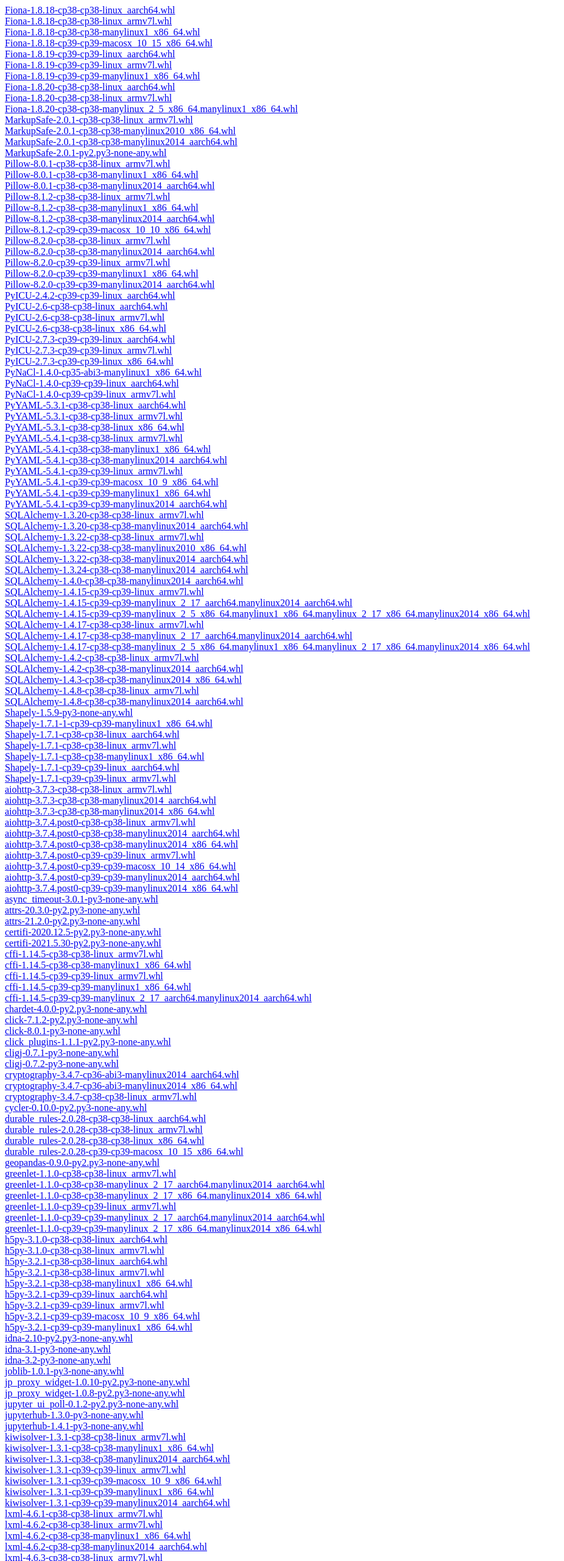
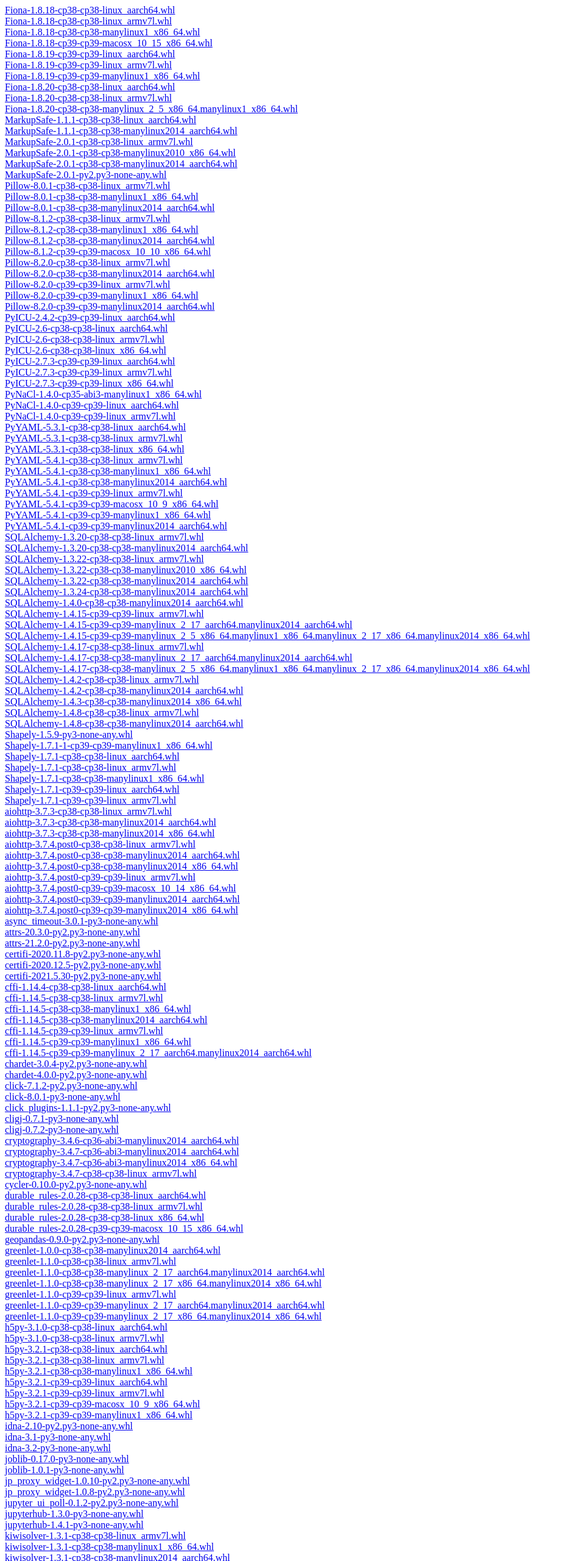
Before and after one commit to OpenComputingLab/vce-wheelhouse, a plain HTML site: page index.html in a window 1280 px wide. Shown: the top 2560 px of the page at 61% size, without its empty margins (0-926 px from the left). Drawn offline with Linux system fonts and the light colour scheme.

Commit message:
Legacy updates

```diff
--- a/index.html
+++ b/index.html
@@ -12,6 +12,8 @@
 <a href="wheelhouse/Fiona-1.8.20-cp38-cp38-linux_aarch64.whl">Fiona-1.8.20-cp38-cp38-linux_aarch64.whl</a><br/>
 <a href="wheelhouse/Fiona-1.8.20-cp38-cp38-linux_armv7l.whl">Fiona-1.8.20-cp38-cp38-linux_armv7l.whl</a><br/>
 <a href="wheelhouse/Fiona-1.8.20-cp38-cp38-manylinux_2_5_x86_64.manylinux1_x86_64.whl">Fiona-1.8.20-cp38-cp38-manylinux_2_5_x86_64.manylinux1_x86_64.whl</a><br/>
+<a href="wheelhouse/MarkupSafe-1.1.1-cp38-cp38-linux_aarch64.whl">MarkupSafe-1.1.1-cp38-cp38-linux_aarch64.whl</a><br/>
+<a href="wheelhouse/MarkupSafe-1.1.1-cp38-cp38-manylinux2014_aarch64.whl">MarkupSafe-1.1.1-cp38-cp38-manylinux2014_aarch64.whl</a><br/>
 <a href="wheelhouse/MarkupSafe-2.0.1-cp38-cp38-linux_armv7l.whl">MarkupSafe-2.0.1-cp38-cp38-linux_armv7l.whl</a><br/>
 <a href="wheelhouse/MarkupSafe-2.0.1-cp38-cp38-manylinux2010_x86_64.whl">MarkupSafe-2.0.1-cp38-cp38-manylinux2010_x86_64.whl</a><br/>
 <a href="wheelhouse/MarkupSafe-2.0.1-cp38-cp38-manylinux2014_aarch64.whl">MarkupSafe-2.0.1-cp38-cp38-manylinux2014_aarch64.whl</a><br/>
@@ -86,19 +88,24 @@
 <a href="wheelhouse/async_timeout-3.0.1-py3-none-any.whl">async_timeout-3.0.1-py3-none-any.whl</a><br/>
 <a href="wheelhouse/attrs-20.3.0-py2.py3-none-any.whl">attrs-20.3.0-py2.py3-none-any.whl</a><br/>
 <a href="wheelhouse/attrs-21.2.0-py2.py3-none-any.whl">attrs-21.2.0-py2.py3-none-any.whl</a><br/>
+<a href="wheelhouse/certifi-2020.11.8-py2.py3-none-any.whl">certifi-2020.11.8-py2.py3-none-any.whl</a><br/>
 <a href="wheelhouse/certifi-2020.12.5-py2.py3-none-any.whl">certifi-2020.12.5-py2.py3-none-any.whl</a><br/>
 <a href="wheelhouse/certifi-2021.5.30-py2.py3-none-any.whl">certifi-2021.5.30-py2.py3-none-any.whl</a><br/>
+<a href="wheelhouse/cffi-1.14.4-cp38-cp38-linux_aarch64.whl">cffi-1.14.4-cp38-cp38-linux_aarch64.whl</a><br/>
 <a href="wheelhouse/cffi-1.14.5-cp38-cp38-linux_armv7l.whl">cffi-1.14.5-cp38-cp38-linux_armv7l.whl</a><br/>
 <a href="wheelhouse/cffi-1.14.5-cp38-cp38-manylinux1_x86_64.whl">cffi-1.14.5-cp38-cp38-manylinux1_x86_64.whl</a><br/>
+<a href="wheelhouse/cffi-1.14.5-cp38-cp38-manylinux2014_aarch64.whl">cffi-1.14.5-cp38-cp38-manylinux2014_aarch64.whl</a><br/>
 <a href="wheelhouse/cffi-1.14.5-cp39-cp39-linux_armv7l.whl">cffi-1.14.5-cp39-cp39-linux_armv7l.whl</a><br/>
 <a href="wheelhouse/cffi-1.14.5-cp39-cp39-manylinux1_x86_64.whl">cffi-1.14.5-cp39-cp39-manylinux1_x86_64.whl</a><br/>
 <a href="wheelhouse/cffi-1.14.5-cp39-cp39-manylinux_2_17_aarch64.manylinux2014_aarch64.whl">cffi-1.14.5-cp39-cp39-manylinux_2_17_aarch64.manylinux2014_aarch64.whl</a><br/>
+<a href="wheelhouse/chardet-3.0.4-py2.py3-none-any.whl">chardet-3.0.4-py2.py3-none-any.whl</a><br/>
 <a href="wheelhouse/chardet-4.0.0-py2.py3-none-any.whl">chardet-4.0.0-py2.py3-none-any.whl</a><br/>
 <a href="wheelhouse/click-7.1.2-py2.py3-none-any.whl">click-7.1.2-py2.py3-none-any.whl</a><br/>
 <a href="wheelhouse/click-8.0.1-py3-none-any.whl">click-8.0.1-py3-none-any.whl</a><br/>
 <a href="wheelhouse/click_plugins-1.1.1-py2.py3-none-any.whl">click_plugins-1.1.1-py2.py3-none-any.whl</a><br/>
 <a href="wheelhouse/cligj-0.7.1-py3-none-any.whl">cligj-0.7.1-py3-none-any.whl</a><br/>
 <a href="wheelhouse/cligj-0.7.2-py3-none-any.whl">cligj-0.7.2-py3-none-any.whl</a><br/>
+<a href="wheelhouse/cryptography-3.4.6-cp36-abi3-manylinux2014_aarch64.whl">cryptography-3.4.6-cp36-abi3-manylinux2014_aarch64.whl</a><br/>
 <a href="wheelhouse/cryptography-3.4.7-cp36-abi3-manylinux2014_aarch64.whl">cryptography-3.4.7-cp36-abi3-manylinux2014_aarch64.whl</a><br/>
 <a href="wheelhouse/cryptography-3.4.7-cp36-abi3-manylinux2014_x86_64.whl">cryptography-3.4.7-cp36-abi3-manylinux2014_x86_64.whl</a><br/>
 <a href="wheelhouse/cryptography-3.4.7-cp38-cp38-linux_armv7l.whl">cryptography-3.4.7-cp38-cp38-linux_armv7l.whl</a><br/>
@@ -108,6 +115,7 @@
 <a href="wheelhouse/durable_rules-2.0.28-cp38-cp38-linux_x86_64.whl">durable_rules-2.0.28-cp38-cp38-linux_x86_64.whl</a><br/>
 <a href="wheelhouse/durable_rules-2.0.28-cp39-cp39-macosx_10_15_x86_64.whl">durable_rules-2.0.28-cp39-cp39-macosx_10_15_x86_64.whl</a><br/>
 <a href="wheelhouse/geopandas-0.9.0-py2.py3-none-any.whl">geopandas-0.9.0-py2.py3-none-any.whl</a><br/>
+<a href="wheelhouse/greenlet-1.0.0-cp38-cp38-manylinux2014_aarch64.whl">greenlet-1.0.0-cp38-cp38-manylinux2014_aarch64.whl</a><br/>
 <a href="wheelhouse/greenlet-1.1.0-cp38-cp38-linux_armv7l.whl">greenlet-1.1.0-cp38-cp38-linux_armv7l.whl</a><br/>
 <a href="wheelhouse/greenlet-1.1.0-cp38-cp38-manylinux_2_17_aarch64.manylinux2014_aarch64.whl">greenlet-1.1.0-cp38-cp38-manylinux_2_17_aarch64.manylinux2014_aarch64.whl</a><br/>
 <a href="wheelhouse/greenlet-1.1.0-cp38-cp38-manylinux_2_17_x86_64.manylinux2014_x86_64.whl">greenlet-1.1.0-cp38-cp38-manylinux_2_17_x86_64.manylinux2014_x86_64.whl</a><br/>
@@ -126,6 +134,7 @@
 <a href="wheelhouse/idna-2.10-py2.py3-none-any.whl">idna-2.10-py2.py3-none-any.whl</a><br/>
 <a href="wheelhouse/idna-3.1-py3-none-any.whl">idna-3.1-py3-none-any.whl</a><br/>
 <a href="wheelhouse/idna-3.2-py3-none-any.whl">idna-3.2-py3-none-any.whl</a><br/>
+<a href="wheelhouse/joblib-0.17.0-py3-none-any.whl">joblib-0.17.0-py3-none-any.whl</a><br/>
 <a href="wheelhouse/joblib-1.0.1-py3-none-any.whl">joblib-1.0.1-py3-none-any.whl</a><br/>
 <a href="wheelhouse/jp_proxy_widget-1.0.10-py2.py3-none-any.whl">jp_proxy_widget-1.0.10-py2.py3-none-any.whl</a><br/>
 <a href="wheelhouse/jp_proxy_widget-1.0.8-py2.py3-none-any.whl">jp_proxy_widget-1.0.8-py2.py3-none-any.whl</a><br/>
@@ -254,6 +263,7 @@
 <a href="wheelhouse/pyproj-3.1.0-cp39-cp39-manylinux2010_x86_64.whl">pyproj-3.1.0-cp39-cp39-manylinux2010_x86_64.whl</a><br/>
 <a href="wheelhouse/pyproj-3.1.0-cp39-cp39-manylinux_2_17_aarch64.manylinux2014_aarch64.whl">pyproj-3.1.0-cp39-cp39-manylinux_2_17_aarch64.manylinux2014_aarch64.whl</a><br/>
 <a href="wheelhouse/python_dateutil-2.8.1-py2.py3-none-any.whl">python_dateutil-2.8.1-py2.py3-none-any.whl</a><br/>
+<a href="wheelhouse/pytz-2020.4-py2.py3-none-any.whl">pytz-2020.4-py2.py3-none-any.whl</a><br/>
 <a href="wheelhouse/pytz-2020.5-py2.py3-none-any.whl">pytz-2020.5-py2.py3-none-any.whl</a><br/>
 <a href="wheelhouse/pytz-2021.1-py2.py3-none-any (1).whl">pytz-2021.1-py2.py3-none-any (1).whl</a><br/>
 <a href="wheelhouse/pytz-2021.1-py2.py3-none-any.whl">pytz-2021.1-py2.py3-none-any.whl</a><br/>
@@ -285,6 +295,7 @@
 <a href="wheelhouse/scikit_learn-0.24.1-cp38-cp38-linux_aarch64.whl">scikit_learn-0.24.1-cp38-cp38-linux_aarch64.whl</a><br/>
 <a href="wheelhouse/scikit_learn-0.24.1-cp38-cp38-linux_armv7l.whl">scikit_learn-0.24.1-cp38-cp38-linux_armv7l.whl</a><br/>
 <a href="wheelhouse/scikit_learn-0.24.1-cp38-cp38-manylinux2010_x86_64.whl">scikit_learn-0.24.1-cp38-cp38-manylinux2010_x86_64.whl</a><br/>
+<a href="wheelhouse/scikit_learn-0.24.1-cp38-cp38-manylinux2014_aarch64.whl">scikit_learn-0.24.1-cp38-cp38-manylinux2014_aarch64.whl</a><br/>
 <a href="wheelhouse/scikit_learn-0.24.1-cp39-cp39-macosx_10_13_x86_64.whl">scikit_learn-0.24.1-cp39-cp39-macosx_10_13_x86_64.whl</a><br/>
 <a href="wheelhouse/scikit_learn-0.24.2-cp39-cp39-linux_armv7l.whl">scikit_learn-0.24.2-cp39-cp39-linux_armv7l.whl</a><br/>
 <a href="wheelhouse/scikit_learn-0.24.2-cp39-cp39-manylinux2010_x86_64.whl">scikit_learn-0.24.2-cp39-cp39-manylinux2010_x86_64.whl</a><br/>
@@ -332,7 +343,9 @@
 <a href="wheelhouse/tornado-6.1-cp39-cp39-linux_armv7l.whl">tornado-6.1-cp39-cp39-linux_armv7l.whl</a><br/>
 <a href="wheelhouse/tornado-6.1-cp39-cp39-manylinux2010_x86_64.whl">tornado-6.1-cp39-cp39-manylinux2010_x86_64.whl</a><br/>
 <a href="wheelhouse/tornado-6.1-cp39-cp39-manylinux2014_aarch64.whl">tornado-6.1-cp39-cp39-manylinux2014_aarch64.whl</a><br/>
+<a href="wheelhouse/tqdm-4.54.0-py2.py3-none-any.whl">tqdm-4.54.0-py2.py3-none-any.whl</a><br/>
 <a href="wheelhouse/tqdm-4.59.0-py2.py3-none-any.whl">tqdm-4.59.0-py2.py3-none-any.whl</a><br/>
+<a href="wheelhouse/tqdm-4.60.0-py2.py3-none-any.whl">tqdm-4.60.0-py2.py3-none-any.whl</a><br/>
 <a href="wheelhouse/tqdm-4.61.0-py2.py3-none-any.whl">tqdm-4.61.0-py2.py3-none-any.whl</a><br/>
 <a href="wheelhouse/typing_extensions-3.10.0.0-py3-none-any.whl">typing_extensions-3.10.0.0-py3-none-any.whl</a><br/>
 <a href="wheelhouse/typing_extensions-3.7.4.3-py3-none-any.whl">typing_extensions-3.7.4.3-py3-none-any.whl</a><br/>
```
Also changed, not shown: 14 other files.
